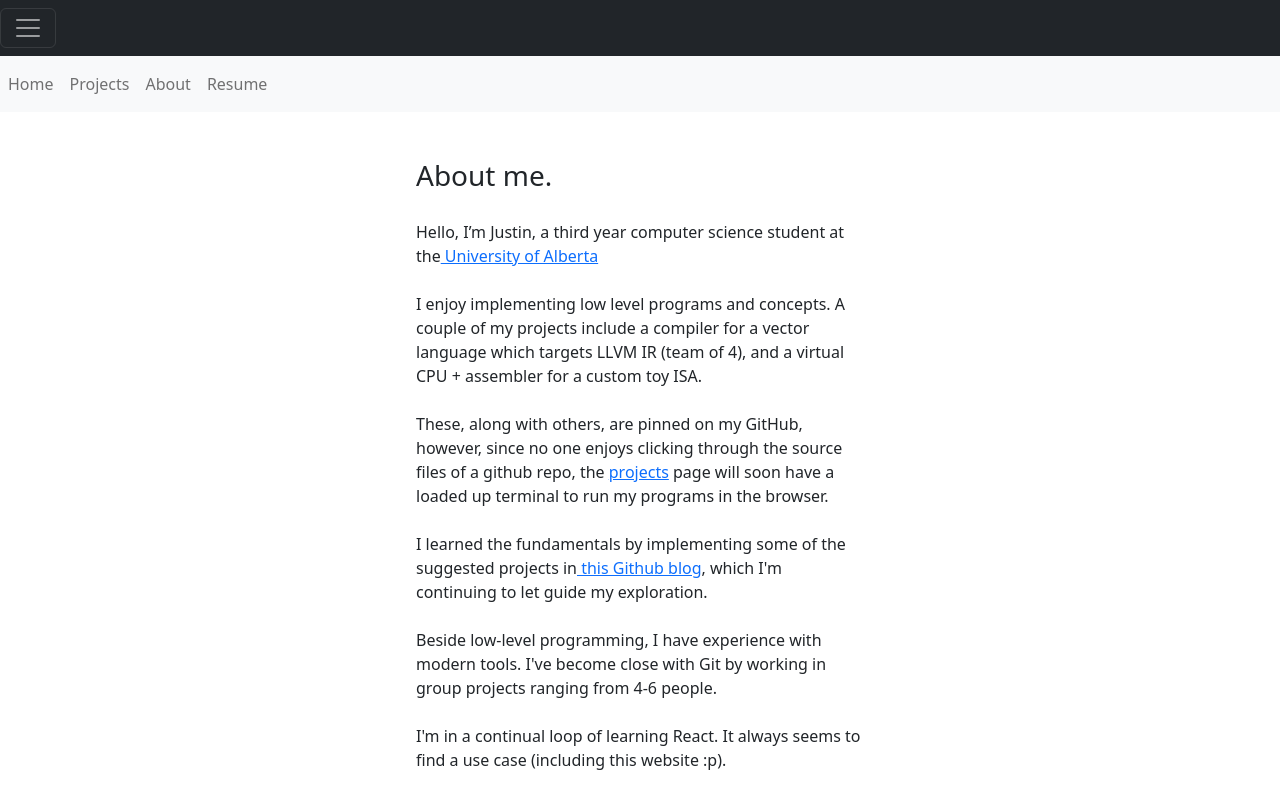
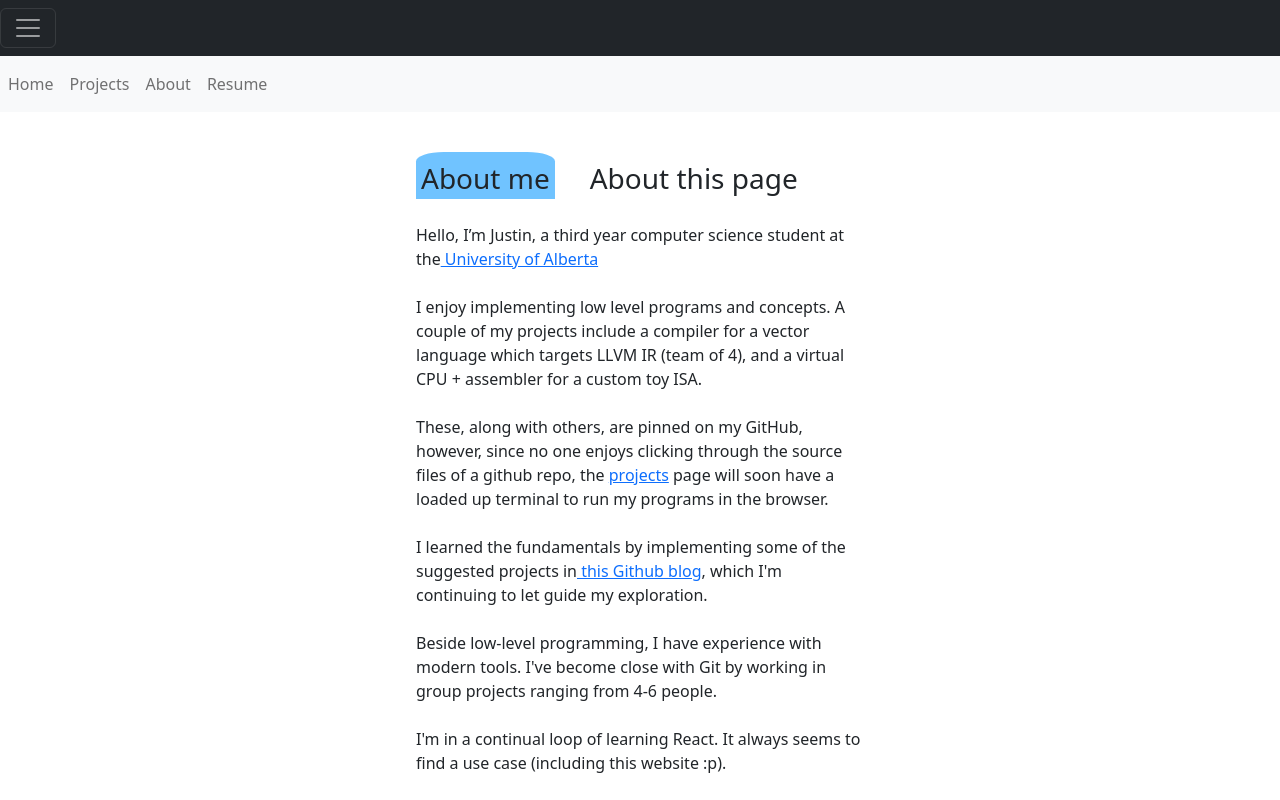
Before and after one commit to JustinMeimar/justin-frontend, a React (Create React App) app: page /about in a window 1280 px wide. Shown: the top 800 px of the page. Built offline with nearby package versions, Linux system fonts and the light colour scheme.

Commit message:
more stuff

```diff
--- a/public/index.html
+++ b/public/index.html
@@ -9,7 +9,7 @@
       name="description"
       content="Web site created using create-react-app"
     />
-    <link rel="apple-touch-icon" href="%PUBLIC_URL%/logo192.png" />
+    <link rel="apple-touch-icon" href="%PUBLIC_URL%/whale-logo.png" />
     <!--
       manifest.json provides metadata used when your web app is installed on a
       user's mobile device or desktop. See https://developers.google.com/web/fundamentals/web-app-manifest/
@@ -24,7 +24,7 @@
       work correctly both with client-side routing and a non-root public URL.
       Learn how to configure a non-root public URL by running `npm run build`.
     -->
-    <title>React App</title>
+    <title>Justin's Webite</title>
   </head>
   <script src="https://code.jquery.com/jquery-3.2.1.slim.min.js" integrity="sha384-KJ3o2DKtIkvYIK3UENzmM7KCkRr/rE9/Qpg6aAZGJwFDMVNA/GpGFF93hXpG5KkN" crossorigin="anonymous"></script>
 <script src="https://cdn.jsdelivr.net/npm/popper.js@1.12.9/dist/umd/popper.min.js" integrity="sha384-ApNbgh9B+Y1QKtv3Rn7W3mgPxhU9K/ScQsAP7hUibX39j7fakFPskvXusvfa0b4Q" crossorigin="anonymous"></script>
--- a/src/components/TopNavigation.js
+++ b/src/components/TopNavigation.js
@@ -1,5 +1,7 @@
 import { React } from 'react';
-import ResumePDF from '../static/Resume.pdf'
+import ResumePDF from '../static/Resume.pdf';
+import githubLogo from '../static/github.png';
+import { Link }  from 'react-router-dom';
 
 function TopNavigation() {
 
@@ -8,10 +10,10 @@ function TopNavigation() {
 
             <div class="pos-f-t">
             <div class="collapse" id="navbarToggleExternalContent">
-                <div class="bg-dark p-4">
-                    <div class="bg-dark p-2">
-                        <h4 class="text-white">Github</h4>
-                        <span class="text-muted">See where this website was created.</span>
+                <div class="bg-dark p-4" >
+                    <div class="bg-dark p-2" onClick={() => window.location.href="https://github.com/JustinMeimar"}>
+                        <h4 class="text-white" >Github</h4>
+                        <span class="text-muted">To see how this website was created.</span>
                     </div>
                 </div>
             </div>
--- a/src/components/pages/AboutPage.js
+++ b/src/components/pages/AboutPage.js
@@ -1,16 +1,93 @@
-import { React } from 'react';
-import "./css/AboutPage.css"
+import React, { useState } from 'react';
+import './css/AboutPage.css';
 
 function AboutPage() {
+
+    // const backgroundRGB = "#88D8FF";
+    // const backgroundRGB = "#A7D3FF ";
+    const backgroundRGB = "#70C3FF ";
+    const [showAbout, setShowAbout] = useState(true);
+    const [aboutMeColor, setAboutMeColor] = useState(backgroundRGB);
+    const [aboutPageColor, setAboutPageColor] = useState('white');
+
+    const clickAboutMe = (event) => {
+        setShowAbout(true);
+        setAboutMeColor(backgroundRGB);
+        setAboutPageColor('white');
+    }
+
+    const clickAboutPage = (event) => {
+        setShowAbout(false);
+        setAboutMeColor('white');
+        setAboutPageColor(backgroundRGB);
+    }
 
     return (
         <div className="aboutPage">
             <div className="about-me-title">
+                <br />
+                <div className="about-me" style={{backgroundColor: aboutMeColor}} onClick={clickAboutMe}>
+                    About me
+                </div>
+                <div className="about-this-page" style={{backgroundColor: aboutPageColor}} onClick={clickAboutPage}>
+                    About this page
+                </div>
+        </div>
+            {showAbout ? about_me_info() : about_page_info()}
+        </div>
+    );
+}
+
+const about_page_info = () => {
+    return (
+        <div className="about_page_info">
 
             <br></br>
-                About me.
-            </div>
-            <div className="home_page_info">
+           The idea for this page came after many failed attempts to create Javascript GUI
+           visualizations of some C++, Rust and other low-level implementations so that others could
+           see my reclusive command line programs.
+
+           <br></br>
+           <br></br>
+           I originally planned to create a remote shell window that would allow the user
+           to execute the binaries on a server as well as run other commands. However, I quickly
+           realized that there were some obvious risks in creating a publicly accessible remote shell
+           into my server. <br></br>(rm -rf anything)
+
+
+           <br></br>
+           <br></br>
+           The current model involves a text editor, which can be pre-filled by a GET request for some
+           defined input programs, and a terminal emulator, which displays the results of the program execution.
+
+
+           <br></br>
+           <br></br>
+           When the user clicks "Run" a POST request is sent with the program and input to run.
+           The client waits for the server spawn a subprocess to execute the input on the program and respond with the stdout and
+           stderr. Once received, the client writes the stdout/err onto the terminal, just as if the user had
+           run the program locally!
+
+
+           <br></br>
+           <br></br>
+           The inputs are also not restrained to the dropdown selection. The user can input any input they want
+           by using the Editor component. Especially in the case of the Compiler, this makes it great for experimenting
+           with the language features for oneself.
+
+           <br></br>
+           <br></br>
+           The terminal still has some functionality, however the available commands are on a whitelist model. Only commands
+           such as ls and clear etc. are so far allowed.
+
+        </div>
+    );
+}
+
+const about_me_info = () => {
+    return (
+
+        <div className="home_page_info">
 
             <br></br>
             Hello, I’m Justin, a third year computer science student at the
@@ -44,25 +121,18 @@ function AboutPage() {
             Last summer, I gained some real world experience working as a Full Stack
             at a <a href="https://bitsinglass.com/" target='_blank'>Bits In Glass</a>
             , a local Edmonton company. There I learned the ropes of AGILE development
-            where we operated in two-week sprints. I was lucky to be placed on a project
-            at its inception and see it fully through its ~3 month development cylce.
+            where we operated in two-week sprints. I was fortunate to be placed on my project
+            at its inception and observe the entire development cylce.
 
 
             <br></br> <br></br>
-            Outside of computers, I enjoy reading, running and playing sports like hockey
+            Outside of computers, I enjoy reading, running and playing sports such as hockey
             and soccer. This is my
             <a href="https://www.goodreads.com/user/show/137002609-justin-meimar"
                 target='_blank' > GoodReads</a> profile, though if I'm in school my
                 book completion rate falls enormously.
             </div>
-
-            <br></br> <br></br>
-            <div className="about-page-title">
-                About this page.
-            </div>
-        </div>
-
     );
-}
+};
 
 export default AboutPage;
--- a/src/components/pages/css/AboutPage.css
+++ b/src/components/pages/css/AboutPage.css
@@ -1,6 +1,25 @@
 .about-me-title {
     font-size: 28px;
+    display: flex;
+    margin-top: 40px;
 }
+.about-me {
+    margin-right: 30px;
+    border-top-left-radius: 20%;
+    border-top-right-radius: 20%;
+    padding-left:5px;
+    padding-right:5px;
+    padding-top:5px;
+}
+.about-this-page {
+    margin-right: 30px;
+    border-top-left-radius: 30%;
+    border-top-right-radius: 30%;
+    padding-left:5px;
+    padding-right:5px;
+    padding-top:5px;
+}
+
 .home_page_info {
     text-align: left;
 }
@@ -11,3 +30,8 @@
     width: 35%;
     margin: auto;
 }
+
+.selector {
+    align-items: center;
+    justify-content: center;
+}
--- a/src/components/pages/tempCodeRunnerFile.js
+++ /dev/null
@@ -1 +0,0 @@
-&#128512;
```
Also changed, not shown: src/static/github.png (added), 1 other file (tests, documents, lock files or other folders).
